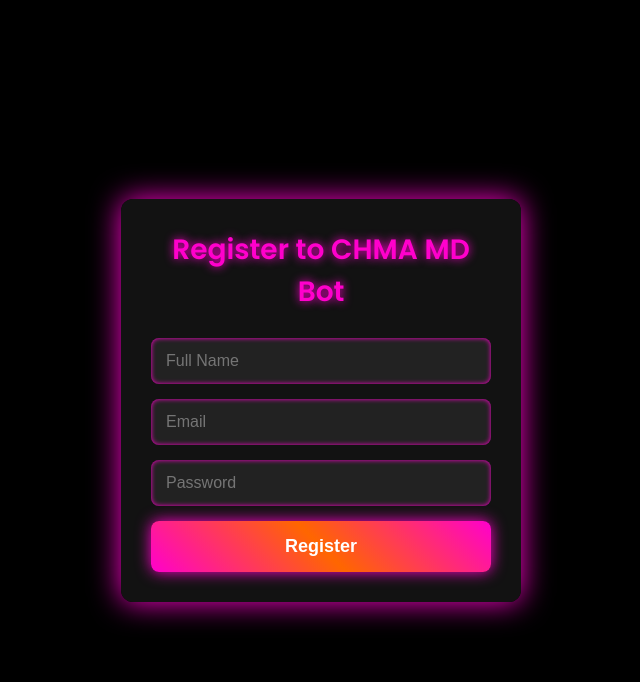
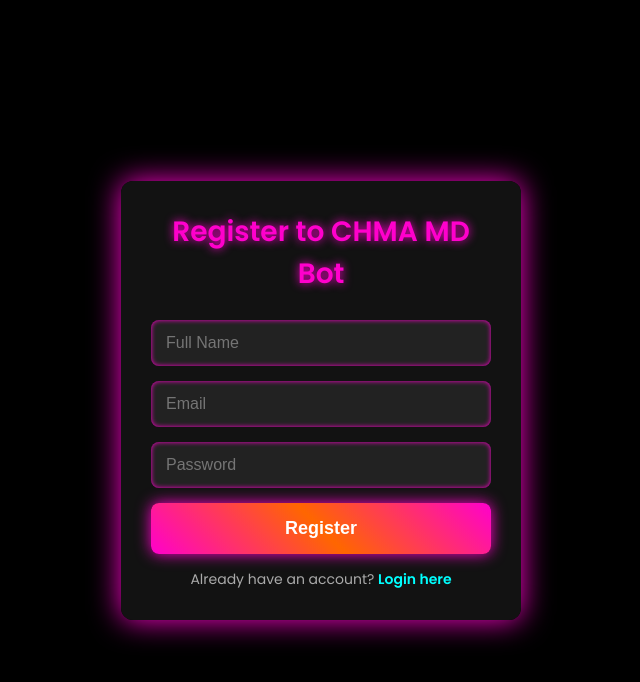
Before and after one commit to Chamijd/Web-pair-qr2, a website: page main.html in a window 1280 px wide. Shown: the whole page, without its empty margins (319-959 px from the left). Drawn offline with Linux system fonts and the light colour scheme.

Commit message:
Update main.html

```diff
--- a/main.html
+++ b/main.html
@@ -6,7 +6,6 @@
   <title>CHMA MD WhatsApp Bot - Register/Login</title>
   <link href="https://fonts.googleapis.com/css2?family=Poppins:wght@300;400;600&display=swap" rel="stylesheet" />
   <link rel="stylesheet" href="https://cdnjs.cloudflare.com/ajax/libs/font-awesome/6.0.0-beta3/css/all.min.css" />
-
   <style>
     * { margin: 0; padding: 0; box-sizing: border-box; }
     body {
@@ -66,6 +65,19 @@
     button:hover {
       background: linear-gradient(45deg, #ff3399, #ff3300, #ff3399);
     }
+    .toggle-text {
+      margin-top: 15px;
+      font-size: 14px;
+      color: #aaa;
+    }
+    .toggle-text a {
+      color: #00ffff;
+      font-weight: bold;
+      text-decoration: none;
+    }
+    .toggle-text a:hover {
+      text-decoration: underline;
+    }
     .button-container {
       display: none;
       margin-top: 25px;
@@ -124,6 +136,9 @@
       <input type="email" id="email" placeholder="Email" />
       <input type="password" id="password" placeholder="Password" />
       <button onclick="register()">Register</button>
+      <p class="toggle-text">
+        Already have an account? <a href="#" onclick="toggleForm('login')">Login here</a>
+      </p>
     </div>
 
     <!-- Login Form -->
@@ -132,6 +147,9 @@
       <input type="email" id="login-email" placeholder="Email" />
       <input type="password" id="login-password" placeholder="Password" />
       <button onclick="login()">Login</button>
+      <p class="toggle-text">
+        Don't have an account? <a href="#" onclick="toggleForm('register')">Register here</a>
+      </p>
     </div>
 
     <!-- Confirmation Message -->
@@ -170,8 +188,7 @@
       localStorage.setItem("password", password);
 
       showMessage(`✅ Welcome ${name}! You can now login.`);
-      document.getElementById("register-section").style.display = "none";
-      document.getElementById("login-section").style.display = "block";
+      toggleForm('login');
     }
 
     function login() {
@@ -190,6 +207,17 @@
       }
     }
 
+    function toggleForm(view) {
+      if (view === 'login') {
+        document.getElementById("register-section").style.display = "none";
+        document.getElementById("login-section").style.display = "block";
+      } else {
+        document.getElementById("login-section").style.display = "none";
+        document.getElementById("register-section").style.display = "block";
+      }
+      document.getElementById('confirm-message').style.display = 'none';
+    }
+
     function showMessage(message) {
       const msgBox = document.getElementById('confirm-message');
       msgBox.style.display = 'block';
```
